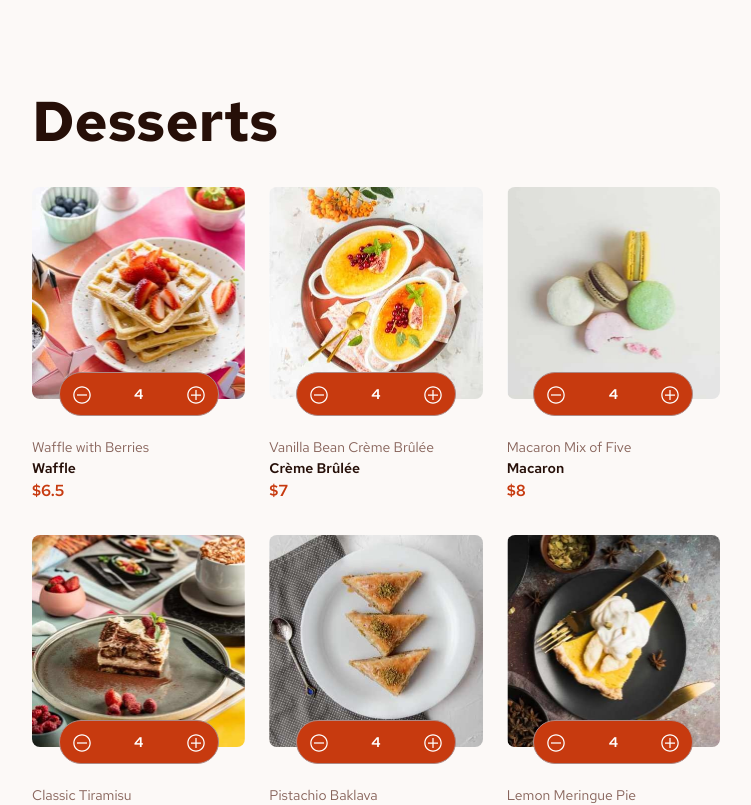
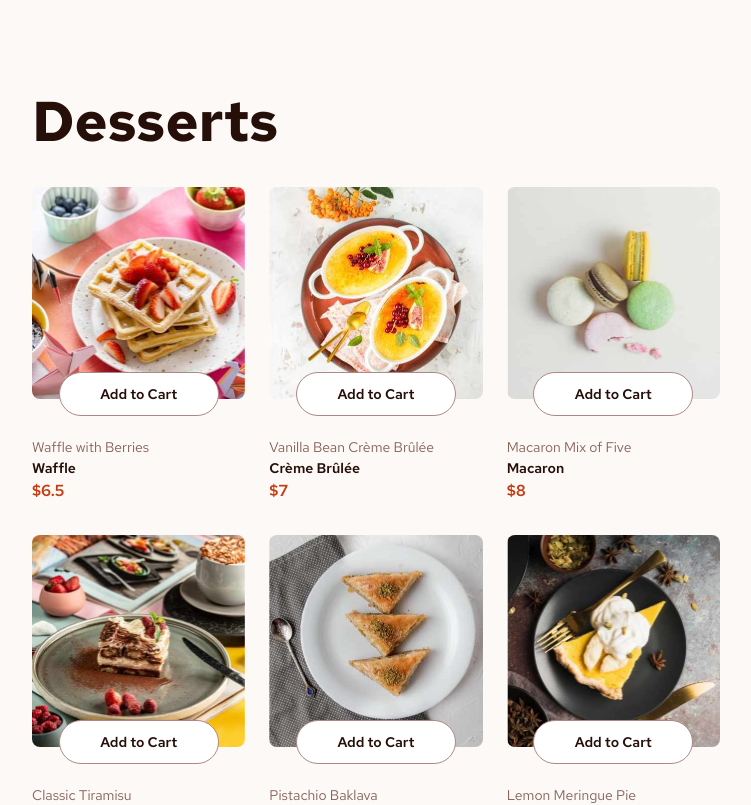
Before and after one commit to shaversj/product-list-with-cart-main, a Next.js app: page / in a window 1280 px wide. Shown: the top 805 px of the page, without its empty margins (264-1015 px from the left). Built offline with nearby package versions, Linux system fonts and the light colour scheme.

Commit message:
Add State to buttons and selectors

```diff
--- a/src/app/page.tsx
+++ b/src/app/page.tsx
@@ -1,4 +1,5 @@
 import { cartItems, desserts } from "@/constants/store-items";
+import DessertCard from "@/components/DessertCard";
 
 export default function Home() {
   return (
@@ -8,31 +9,7 @@ export default function Home() {
 
         <div className={"md:grid-cols-3 md:gap-x-6 grid gap-y-8 pt-8 lg:w-[50rem]"}>
           {desserts.map((dessert) => (
-            <div key={dessert.name} className="flex flex-col items-start">
-              <div className={"md:w-[13.333rem] md:h-[13.25rem] relative h-[13.25rem] w-[20.438rem] lg:h-[15rem] lg:w-[15.667rem]"}>
-                <picture>
-                  <source media="(min-width:1440px)" srcSet={dessert.image.desktop} width={250.67} height={240} type="image/jpeg" />
-                  <source media="(min-width:768px)" srcSet={dessert.image.tablet} width={213.33} height={212} type="image/jpeg" />
-                  <img className={"rounded-lg"} src={dessert.image.mobile} alt={dessert.name} width={327} height={212} />
-                </picture>
-                {/*<button className={"absolute -bottom-[8%] left-1/2 h-[2.75rem] w-[10rem] -translate-x-1/2 transform rounded-full border border-rose-400 bg-white"}>*/}
-                {/*  <span className={"text-[0.875rem] font-semibold leading-[150%] text-rose-900"}>Add to Cart</span>*/}
-                {/*</button>*/}
-                <div className={"absolute -bottom-[8%] left-1/2 flex h-[2.75rem] w-[10rem] -translate-x-1/2 transform items-center justify-center rounded-full border border-rose-400 bg-red"}>
-                  <button className={"mr-auto pl-3"}>
-                    <img src={"/assets/images/icon-subtract.svg"} alt={"Subtract to Cart"} className={"inline-block"} />
-                  </button>
-                  <span className={"text-[0.875rem] font-semibold leading-[150%] text-white"}>4</span>
-                  <button className={"ml-auto pr-3"}>
-                    <img src={"/assets/images/icon-add.svg"} alt={"Add to Cart"} className={"inline-block"} />
-                  </button>
-                </div>
-              </div>
-
-              <h2 className={"pt-[2.375rem] text-[0.875rem] leading-[150%] text-rose-500"}>{dessert.name}</h2>
-              <p className={"text-[0.875rem] font-semibold leading-[150%] text-rose-900"}>{dessert.category}</p>
-              <p className={"text-[1rem] font-semibold leading-[150%] text-red"}>${dessert.price}</p>
-            </div>
+            <DessertCard dessert={dessert} key={dessert.name} />
           ))}
         </div>
       </section>
@@ -58,7 +35,10 @@ export default function Home() {
                     d="M10 1.25C5.125 1.25 1.25 5.125 1.25 10C1.25 14.875 5.125 18.75 10 18.75C14.875 18.75 18.75 14.875 18.75 10C18.75 5.125 14.875 1.25 10 1.25ZM10 17.5C5.875 17.5 2.5 14.125 2.5 10C2.5 5.875 5.875 2.5 10 2.5C14.125 2.5 17.5 5.875 17.5 10C17.5 14.125 14.125 17.5 10 17.5Z"
                     fill="#AD8A85"
                   />
-                  <path d="M13.375 14.375L10 11L6.625 14.375L5.625 13.375L9 10L5.625 6.625L6.625 5.625L10 9L13.375 5.625L14.375 6.625L11 10L14.375 13.375L13.375 14.375Z" fill="#AD8A85" />
+                  <path
+                    d="M13.375 14.375L10 11L6.625 14.375L5.625 13.375L9 10L5.625 6.625L6.625 5.625L10 9L13.375 5.625L14.375 6.625L11 10L14.375 13.375L13.375 14.375Z"
+                    fill="#AD8A85"
+                  />
                 </svg>
               </button>
             </div>
@@ -73,7 +53,10 @@ export default function Home() {
         <div className={"pt-6"}>
           <div className={"flex items-center justify-center gap-x-[.5rem] bg-rose-50 py-4"}>
             <svg xmlns="http://www.w3.org/2000/svg" width="21" height="20" fill="none" viewBox="0 0 21 20">
-              <path fill="#1EA575" d="M8 18.75H6.125V17.5H8V9.729L5.803 8.41l.644-1.072 2.196 1.318a1.256 1.256 0 0 1 .607 1.072V17.5A1.25 1.25 0 0 1 8 18.75Z" />
+              <path
+                fill="#1EA575"
+                d="M8 18.75H6.125V17.5H8V9.729L5.803 8.41l.644-1.072 2.196 1.318a1.256 1.256 0 0 1 .607 1.072V17.5A1.25 1.25 0 0 1 8 18.75Z"
+              />
               <path
                 fill="#1EA575"
                 d="M14.25 18.75h-1.875a1.25 1.25 0 0 1-1.25-1.25v-6.875h3.75a2.498 2.498 0 0 0 2.488-2.747 2.594 2.594 0 0 0-2.622-2.253h-.99l-.11-.487C13.283 3.56 11.769 2.5 9.875 2.5a3.762 3.762 0 0 0-3.4 2.179l-.194.417-.54-.072A1.876 1.876 0 0 0 5.5 5a2.5 2.5 0 1 0 0 5v1.25a3.75 3.75 0 0 1 0-7.5h.05a5.019 5.019 0 0 1 4.325-2.5c2.3 0 4.182 1.236 4.845 3.125h.02a3.852 3.852 0 0 1 3.868 3.384 3.75 3.75 0 0 1-3.733 4.116h-2.5V17.5h1.875v1.25Z"
--- /dev/null
+++ b/src/components/AddToCartButton.tsx
@@ -0,0 +1,10 @@
+export default function AddToCartButton({ addToCart }: { addToCart: () => void }) {
+  return (
+    <button
+      className={"absolute -bottom-[8%] left-1/2 h-[2.75rem] w-[10rem] -translate-x-1/2 transform rounded-full border border-rose-400 bg-white"}
+      onClick={() => addToCart()}
+    >
+      <span className={"text-[0.875rem] font-semibold leading-[150%] text-rose-900"}>Add to Cart</span>
+    </button>
+  );
+}
--- /dev/null
+++ b/src/components/DessertCard.tsx
@@ -0,0 +1,59 @@
+"use client";
+
+import { useState } from "react";
+import QuantitySelector from "@/components/QuantitySelector";
+import AddToCartButton from "@/components/AddToCartButton";
+
+interface Dessert {
+  name: string;
+  category: string;
+  price: number;
+  image: {
+    mobile: string;
+    tablet: string;
+    desktop: string;
+  };
+}
+
+export default function DessertCard({ dessert }: { dessert: Dessert }) {
+  const [quantity, setQuantity] = useState(0);
+  const [cartHasItem, setCartHasItem] = useState(false);
+
+  const addToCart = () => {
+    setQuantity(quantity + 1);
+    setCartHasItem(true);
+  };
+
+  const addQuantity = () => {
+    setQuantity(quantity + 1);
+  };
+
+  const removeQuantity = () => {
+    setQuantity(quantity - 1);
+    if (quantity === 1) {
+      setCartHasItem(false);
+    }
+  };
+
+  return (
+    <div key={dessert.name} className="flex flex-col items-start">
+      <div className={"md:w-[13.333rem] md:h-[13.25rem] relative h-[13.25rem] w-[20.438rem] lg:h-[15rem] lg:w-[15.667rem]"}>
+        <picture>
+          <source media="(min-width:1440px)" srcSet={dessert.image.desktop} width={250.67} height={240} type="image/jpeg" />
+          <source media="(min-width:768px)" srcSet={dessert.image.tablet} width={213.33} height={212} type="image/jpeg" />
+          <img className={"rounded-lg"} src={dessert.image.mobile} alt={dessert.name} width={327} height={212} />
+        </picture>
+
+        {cartHasItem ? (
+          <QuantitySelector addQuantity={addQuantity} removeQuantity={removeQuantity} quantity={quantity} />
+        ) : (
+          <AddToCartButton addToCart={addToCart} />
+        )}
+      </div>
+
+      <h2 className={"pt-[2.375rem] text-[0.875rem] leading-[150%] text-rose-500"}>{dessert.name}</h2>
+      <p className={"text-[0.875rem] font-semibold leading-[150%] text-rose-900"}>{dessert.category}</p>
+      <p className={"text-[1rem] font-semibold leading-[150%] text-red"}>${dessert.price}</p>
+    </div>
+  );
+}
--- /dev/null
+++ b/src/components/QuantitySelector.tsx
@@ -0,0 +1,25 @@
+export default function QuantitySelector({
+  addQuantity,
+  removeQuantity,
+  quantity,
+}: {
+  addQuantity: () => void;
+  removeQuantity: () => void;
+  quantity: number;
+}) {
+  return (
+    <div
+      className={
+        "absolute -bottom-[8%] left-1/2 flex h-[2.75rem] w-[10rem] -translate-x-1/2 transform items-center justify-center rounded-full border border-rose-400 bg-red"
+      }
+    >
+      <button className={"mr-auto pl-3"} onClick={() => removeQuantity()}>
+        <img src={"/assets/images/icon-subtract.svg"} alt={"Subtract to Cart"} className={"inline-block"} />
+      </button>
+      <span className={"text-[0.875rem] font-semibold leading-[150%] text-white"}>{quantity}</span>
+      <button className={"ml-auto pr-3"} onClick={() => addQuantity()}>
+        <img src={"/assets/images/icon-add.svg"} alt={"Add to Cart"} className={"inline-block"} />
+      </button>
+    </div>
+  );
+}
```
Also changed, not shown: 1 other file (tests, documents, lock files or other folders).
